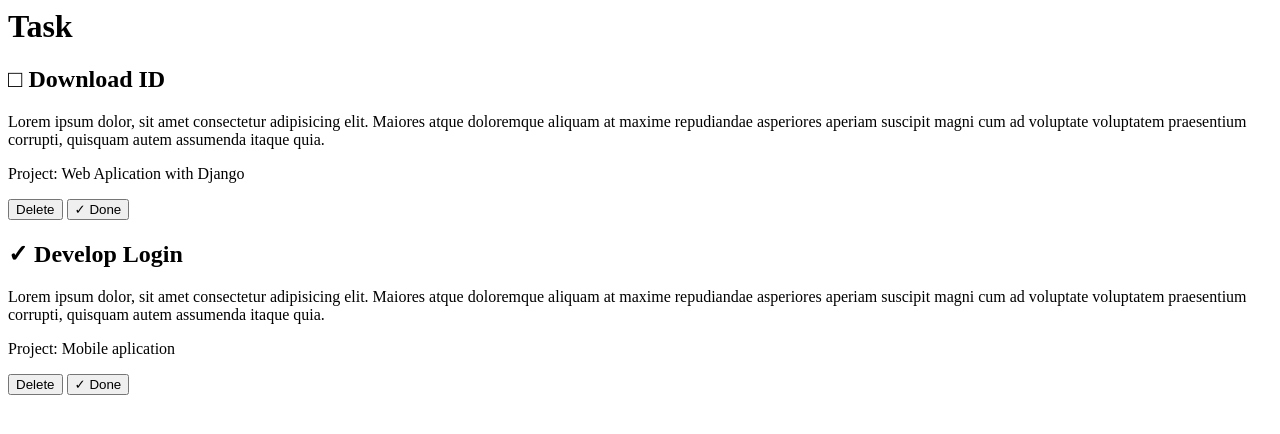
After one commit to ale-rubi/django_01, a Django app: page /task/ in a window 1280 px wide. The commit adds this page. Shown: the top 434 px of the page. Run offline with Django 5.2, Linux system fonts and the light colour scheme; data comes from the database, SQL or seed files in the repository; both versions use the stored data as it was after the commit.

Commit message:
Templates update

```diff
--- a/myapp/models.py
+++ b/myapp/models.py
@@ -10,5 +10,6 @@ class Task(models.Model):
     title = models.CharField(max_length=200)
     description = models.TextField()
     project = models.ForeignKey(Project, on_delete=models.CASCADE)
+    done = models.BooleanField(default=False)
     def __str__(self):
         return self.title
--- a/myapp/templates/about.html
+++ b/myapp/templates/about.html
@@ -1,2 +1,3 @@
 <h1>About</h1>
 <p>Lorem ipsum dolor sit amet consectetur adipisicing elit. Voluptatem atque rem, earum deserunt praesentium dolores magnam ducimus molestiae dolorem aut inventore culpa officiis, assumenda vero corrupti eligendi cumque fugit minima nulla excepturi ea, vel perspiciatis quod! Reiciendis, sunt! Deleniti, quod nisi labore quam autem accusamus? Aut illo sequi quod iste, alias similique eaque temporibus beatae odio, deleniti ullam assumenda optio quia est hic harum obcaecati suscipit aspernatur provident! Excepturi error commodi, quasi iusto hic sit eaque praesentium sapiente libero debitis earum sequi adipisci maiores mollitia. Sequi ullam ipsum consequatur enim quae obcaecati quia, in odit rerum sapiente illo, dicta et?</p>
+<p>Website created by {{username}}</p>
--- a/myapp/templates/index.html
+++ b/myapp/templates/index.html
@@ -1,2 +1,2 @@
-<h1>Welcome to Django App</h1>
+<h1>{{title}}</h1>
 <p>Lorem ipsum dolor, sit amet consectetur adipisicing elit. Maiores atque doloremque aliquam at maxime repudiandae asperiores aperiam suscipit magni cum ad voluptate voluptatem praesentium corrupti, quisquam autem assumenda itaque quia.</p>
--- /dev/null
+++ b/myapp/templates/task.html
@@ -0,0 +1,21 @@
+<h1>Task</h1>
+
+{% for task in task %}
+<div>
+    <h2> {% if task.done == False %}
+        □
+        {% else %}
+        ✓
+        {% endif %}
+        {{task.title}}</h2>
+
+    <P>{{task.description}}</P>
+    <p>Project: {{task.project.name}}</p>
+    <button>
+        Delete
+    </button>
+    <button>
+        ✓ Done
+    </button>
+</div>
+{% endfor %}
--- a/myapp/urls.py
+++ b/myapp/urls.py
@@ -4,7 +4,6 @@ from . import views
 urlpatterns = [
     path('', views.index),
     path('about/', views.about),
-    path('hello/<str:username>', views.hello),
     path('project/', views.project),
-    path('task/<int:id>', views.task),
+    path('task/', views.task),
 ]
--- a/myapp/views.py
+++ b/myapp/views.py
@@ -5,19 +5,27 @@ from django.shortcuts import get_object_or_404, render
 
 # Create your views here.
 def index (request):
-    return render(request,'index.html')
+    title = 'Welcome to Django App'
+    return render(request,'index.html', {
+        'title':title
+    })
 
 def about(request):
-    return render(request,'about.html')
-
-def hello(request,username):
-    print(username)
-    return HttpResponse("<h1>Hello World %s</h1>" % username)
+    username = 'Ale'
+    return render(request,'about.html', {
+        'username':username
+    })
 
 def project(request):
-    project = list(Project.objects.values())
-    return JsonResponse (project, safe=False)
+    #project = list(Project.objects.values())
+    project = Project.objects.all()
+    return render(request,'project.html',{
+        'project':project
+    })
 
-def task(request, id):
-    task = get_object_or_404(Task, id=id)
-    return HttpResponse('task: %s' % task.title)
+def task(request):
+    #task = Task.objects.get(title=title)
+    task = Task.objects.all()
+    return render(request,'task.html',{
+        'task':task
+    })
```
Also changed, not shown: myapp/templates/project.html (added, +7 -0 lines), db.sqlite3, myapp/migrations/0003_task_done.py (added), myapp/templates/base.html (added).
